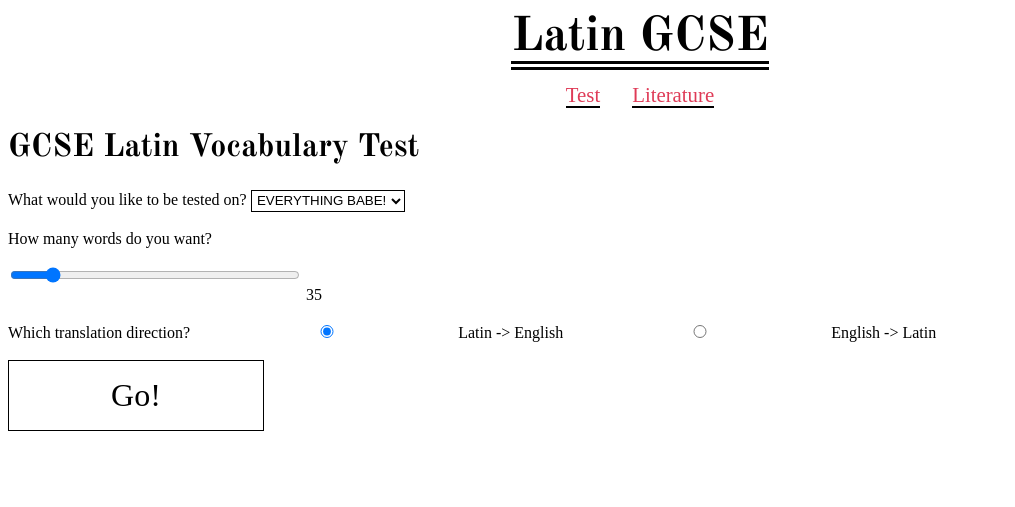
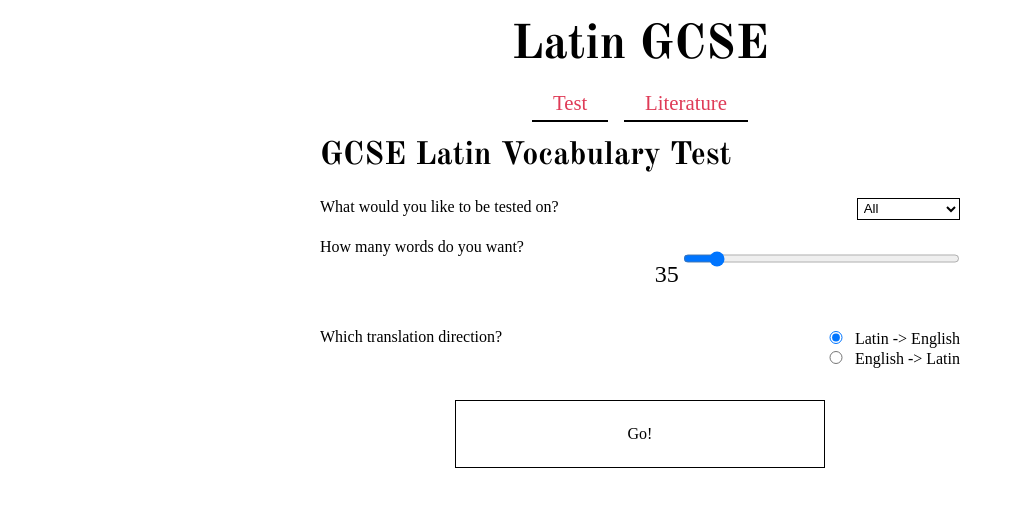
Before and after one commit to MaxTheMonster/LatinVocab, a Django app: page /test/ in a window 1280 px wide. Shown: the top 507 px of the page, without its empty margins (0-1015 px from the left). Run offline with Django 3.2, Linux system fonts and the light colour scheme; some libraries are stand-ins or nearby versions; some web fonts are replaced.

Commit message:
Added Literature text pages, and began test redesign

```diff
--- a/LatinVocab/settings.py
+++ b/LatinVocab/settings.py
@@ -15,7 +15,7 @@ SECRET_KEY = '*)!g2rox9nc3-x@ywzt_b7nxh907r_&$6f7(xol1bx*(w$4-x3'
 # SECURITY WARNING: don't run with debug turned on in production!
 DEBUG = True
 
-ALLOWED_HOSTS = ["localhost", "http://latinvocab.maximumrevision.co.uk", "http://maximumrevision.co.uk"]
+ALLOWED_HOSTS = ["192.168.1.80", "localhost", "http://latinvocab.maximumrevision.co.uk", "http://maximumrevision.co.uk"]
 
 # Application definition
 
--- a/literature/urls.py
+++ b/literature/urls.py
@@ -2,5 +2,6 @@ from django.urls import path
 from literature import views
 
 urlpatterns = [
-    path('', views.LiteratureView.as_view(), name="literature")
+    path('', views.LiteratureView.as_view(), name="literature"),
+    path('<slug:slug>', views.TextView.as_view(), name="text_detail"),
 ]
--- a/literature/views.py
+++ b/literature/views.py
@@ -7,3 +7,8 @@ class LiteratureView(generic.ListView):
     template_name = "literature/index.html"
     model = models.Text
     context_object_name = "texts"
+
+class TextView(generic.DetailView):
+    template_name = "literature/text.html"
+    model = models.Text
+    slug_url_kwarg = "slug"
--- a/static/css/main.css
+++ b/static/css/main.css
@@ -14,15 +14,15 @@ a {
   color: #659157; }
 
 input {
-  width: 20vw;
-  font-size: 2em;
+  min-width: 20vw;
+  font-size: 2rem;
   font-family: "Quattrocento", serif; }
 
 input, select, option {
   background: white;
   border: 1px solid black;
   border-radius: 0;
-  padding: 0.5em;
+  padding: 0.6em;
   color: black; }
 
 select {
@@ -36,9 +36,13 @@ select {
   margin: 1em 0;
   color: black; }
 
-main#search-section {
+.block {
   width: 50vw;
   margin: 0 auto; }
+  @media (max-width: 540px) {
+    .block {
+      width: 95vw; } }
+
 main#search-section a#search-more-options {
   background: white;
   border: 1px solid black;
@@ -47,17 +51,27 @@ main#search-section {
   text-decoration: none; }
   main#search-section a#search-more-options:hover {
     text-decoration: underline; }
+
 main#search-section #search-body {
   margin: 0 auto;
   text-align: center;
   display: block; }
+
 main#search-section input {
   display: inline-block; }
+
 main#search-section div#search-select {
   min-width: 100%;
   margin: 1em auto;
   text-align: center;
   display: none; }
+
+@media (max-width: 540px) {
+  main#search-section input {
+    width: calc(100% - 1.2em - 2px);
+    margin-bottom: 0.3em; }
+  main#search-section a#search-more-options {
+    display: block; } }
 
 div#search-results {
   width: 100%; }
@@ -81,30 +95,94 @@ div#search-results {
     margin: 1em 0 0; }
 
 nav {
-  width: 50vw;
-  margin: 0 auto;
+  margin: 1rem auto;
   text-align: center; }
   nav h1 {
     margin: 0 auto; }
     nav h1 a {
       font-size: 3rem;
-      border-bottom: 9px double;
       display: inline;
       color: black; }
       nav h1 a:hover {
-        color: #df3b57;
-        border-bottom: 3px solid black; }
+        color: #df3b57; }
+      @media (max-width: 540px) {
+        nav h1 a {
+          font-size: 2rem; } }
   nav ul {
     list-style: none;
     display: flex;
     justify-content: center;
     flex-direction: row;
-    padding-left: 0; }
+    padding-left: 0;
+    margin-bottom: 0.5em; }
     nav ul li {
-      padding: 0 1em; }
+      padding: 0 0.5em; }
       nav ul li a {
+        padding: 0.3em 1em;
         color: #df3b57;
         font-size: 1.3em;
         border-bottom: 2px solid black; }
         nav ul li a:hover {
-          border-bottom: 5px double black; }
+          color: white;
+          background: #df3b57;
+          border-bottom: 2px solid #df3b57; }
+
+section#literature-texts .text-card {
+  display: block; }
+  section#literature-texts .text-card:hover {
+    background: #df3b57;
+    color: white;
+    border: 2px solid #df3b57; }
+
+main#text-header {
+  margin-left: 2em;
+  width: 60rem;
+  margin: 0 auto; }
+  main#text-header h1 {
+    margin-bottom: 0.1em; }
+  main#text-header span#text-author {
+    font-style: italic; }
+
+section#text-content {
+  width: 60rem;
+  max-width: 100%;
+  margin: 0 auto;
+  font-size: 1.5rem;
+  line-height: 3em; }
+
+section#test-setup .selection {
+  display: flex;
+  justify-content: space-between; }
+  section#test-setup .selection output {
+    font-size: 1.5rem;
+    width: 10%;
+    text-align: center;
+    height: 3vh;
+    line-height: 3em;
+    vertical-align: middle; }
+  section#test-setup .selection input[type=range] {
+    font-size: 1rem;
+    width: 80%;
+    margin: 0;
+    align-self: right; }
+  section#test-setup .selection input[type=radio] {
+    width: 1em;
+    min-width: 1em; }
+  section#test-setup .selection select {
+    display: block;
+    align-self: right; }
+  @media (max-width: 540px) {
+    section#test-setup .selection {
+      flex-direction: column; }
+      section#test-setup .selection select {
+        width: 95%; } }
+
+section#test-setup a#test-submit {
+  display: block;
+  width: 25vw;
+  text-align: center;
+  margin: 2em auto; }
+  section#test-setup a#test-submit:hover {
+    background: #df3b57;
+    color: white;
+    border: 2px solid #df3b57; }
--- a/static/scss/_general.scss
+++ b/static/scss/_general.scss
@@ -12,8 +12,8 @@ a {
 }
 
 input {
-    width: 20vw;
-    font-size: 2em;
+    min-width: 20vw;
+    font-size: 2rem;
     font-family: $content-font;
 }
 
@@ -21,7 +21,7 @@ input, select, option {
     background: white;
     border: 1px solid black;
     border-radius: 0;
-    padding: 0.5em;
+    padding: 0.6em;
     color: black;
 }
 
@@ -37,3 +37,12 @@ select {
     margin: 1em 0;
     color: black;
 }
+
+.block {
+    width: 50vw;
+    margin: 0 auto;
+
+    @include mobile {
+        width: 95vw;
+    }
+}
--- a/static/scss/_nav.scss
+++ b/static/scss/_nav.scss
@@ -1,6 +1,5 @@
 nav {
-    width: 50vw;
-    margin: 0 auto;
+    margin: 1rem auto;
     text-align: center;
 
     h1 {
@@ -8,13 +7,15 @@ nav {
 
         a {
             font-size: 3rem;
-            border-bottom: 9px double;
             display: inline;
             color: black;
 
             &:hover {
                 color: $primary-color;
-                border-bottom: 3px solid black;
+            }
+
+            @include mobile {
+                font-size: 2rem;
             }
         }
     }
@@ -25,17 +26,22 @@ nav {
         justify-content: center;
         flex-direction: row;
         padding-left: 0;
+        margin-bottom: 0.5em;
 
         li {
-            padding: 0 1em;
+            padding: 0 0.5em;
 
             a {
+                padding: 0.3em 1em;
                 color: $primary-color;
                 font-size: 1.3em;
                 border-bottom: 2px solid black;
 
                 &:hover {
-                    border-bottom: 5px double black;
+                    color: white;
+                    background: $primary-color;
+                    border-bottom: 2px solid $primary-color;
+
                 }
             }
         }
--- /dev/null
+++ b/static/scss/_test.scss
@@ -0,0 +1,53 @@
+section#test-setup {
+    .selection {
+        display: flex;
+        justify-content: space-between;
+
+        output {
+            font-size: 1.5rem;
+            width: 10%;
+            text-align: center;
+            height: 3vh;
+            line-height: 3em;
+            vertical-align: middle;
+        }
+
+        input[type=range] {
+            font-size: 1rem;
+            width: 80%;
+            margin: 0;
+            align-self: right;
+        }
+
+        input[type=radio] {
+            width: 1em;
+            min-width: 1em;
+        }
+
+        select {
+            display: block;
+            align-self: right;
+        }
+
+        @include mobile {
+            flex-direction: column;
+
+            select {
+                width: 95%;
+            }
+        }
+    }
+
+    a#test-submit {
+        display: block;
+        width: 25vw;
+        text-align: center;
+        margin: 2em auto;
+
+        &:hover {
+            background: $primary-color;
+            color: white;
+            border: 2px solid $primary-color;
+        }
+    }
+}
--- a/static/scss/_vocabulary.scss
+++ b/static/scss/_vocabulary.scss
@@ -1,7 +1,4 @@
 main#search-section {
-    width: 50vw;
-    margin: 0 auto;
-
     a#search-more-options {
         background: white;
         border: 1px solid black;
@@ -29,6 +26,17 @@ main#search-section {
         margin: 1em auto;
         text-align: center;
         display: none;
+    }
+
+    @include mobile {
+        input {
+            width: calc(100% - 1.2em - 2px);
+            margin-bottom: 0.3em;
+        }
+
+        a#search-more-options {
+            display: block;
+        }
     }
 }
 
--- a/static/scss/main.scss
+++ b/static/scss/main.scss
@@ -29,3 +29,5 @@ $bp-widescreen: 1920px;
 @import "general";
 @import "vocabulary";
 @import "nav";
+@import "literature";
+@import "test";
--- a/templates/vocabulary/index.html
+++ b/templates/vocabulary/index.html
@@ -3,7 +3,7 @@
 {% block title %}Vocabulary | {% endblock %}
 
 {% block content %}
-<main id="search-section">
+<main class="block" id="search-section">
     <div id="search-body">
         <input autocomplete="off" tabindex=1 autofocus="autofocus" type="text" id="search" name="search" placeholder="e.g amicus, amici, m">
         <a href="#" id="search-more-options">More ></a>
--- a/templates/vocabulary/test.html
+++ b/templates/vocabulary/test.html
@@ -1,10 +1,12 @@
 {% extends "base.html" %}
 {% block title %}Vocabulary Test | {% endblock %}
 {% block content %}
-<body class="test_body">
-    <h1 id="title">GCSE Latin Vocabulary Test</h1>
+<main class="block" id="test-header">
+    <h1>GCSE Latin Vocabulary Test</h1>
+</main>
+<section class="block" id="test-setup">
     {% csrf_token %}
-    <form action="" id="test_form" name="test_form">
+    <form action="" name="test_form">
         <div class="selection">
             <label for="type">What would you like to be tested on?</label>
             <select name="type" id="type" value="Hi">
@@ -16,24 +18,27 @@
         <br/>
         <div class="selection">
             <label for="amount">How many words do you want?</label>
-            <br/>
-            <input type="range" id="amount" name="amount" step="5" min="0" max="470" oninput="rangevalue.value=value" value="35">
+            <div>
                 <output id="rangevalue">35</output>
+                <input type="range" id="amount" name="amount" step="5" min="5" max="470" oninput="rangevalue.value=value" value="35">
+            </div>
         </div>
         <br/>
         <div class="selection">
             <label for="direction">Which translation direction?</label>
-            <input type="radio" id="directionLatinEnglish" name="direction" checked>Latin -> English
-            <input type="radio" id="directionEnglishLatin" name="direction" >English -> Latin
+            <div>
+                <div><input type="radio" id="directionLatinEnglish" name="direction" checked>Latin -> English</div>
+                <div><input type="radio" id="directionEnglishLatin" name="direction" >English -> Latin</div>
             </div>
-        <br/>
-        <input type="button" class="submit" value="Go!" onclick="goto()">
+        </div>
+        <a class="card" id="test-submit" onclick="goto()">Go!</a>
     </form>
+</section>
 <script>
  function goto() {
      var success = false;
      var typeValue = document.getElementById("type").value;
-         if (typeValue === "EVERYTHING BABE!"){
+     if (typeValue === "All"){
          var typeValue = "everything";
      }
      var amountValue = document.getElementById("amount").value;
@@ -54,5 +59,4 @@
      }
  }
 </script>
-</body>
 {% endblock %}
--- a/vocabulary/views.py
+++ b/vocabulary/views.py
@@ -25,7 +25,7 @@ class IndexView(generic.TemplateView):
             return context
 
 def init_test(request):
-    types = ["EVERYTHING BABE!", "Noun", "Adjective", "Adverb", "Verb", "Conjunction", "Preposition", "Pronoun"]
+    types = ["All", "Nounn", "Adjectives", "Adverbs", "Verbs", "Conjunctions", "Prepositions", "Pronouns"]
     return render(request, "vocabulary/test.html", {"types": types})
 
 class TakeTest(generic.TemplateView):
@@ -40,7 +40,7 @@ class TakeTest(generic.TemplateView):
         else:
             words = list(models.Word.objects.all().filter(type__startswith=self.kwargs["type"]))
             random.shuffle(words)
-            words = words[:amount]
+            words = words[:self.kwargs["amount"]]
             for word in words:
                 if direction == "latin":
                     answers.append(word.english)
```
Also changed, not shown: literature.txt (added, +1 -0 lines), literature/models.py (+16 -0 lines), pop.py (+22 -2 lines), static/scss/_literature.scss (added, +39 -0 lines), templates/literature/index.html (+5 -5 lines), templates/literature/text.html (added, +13 -0 lines). Lines whose indentation alone changed are shown as unchanged.
